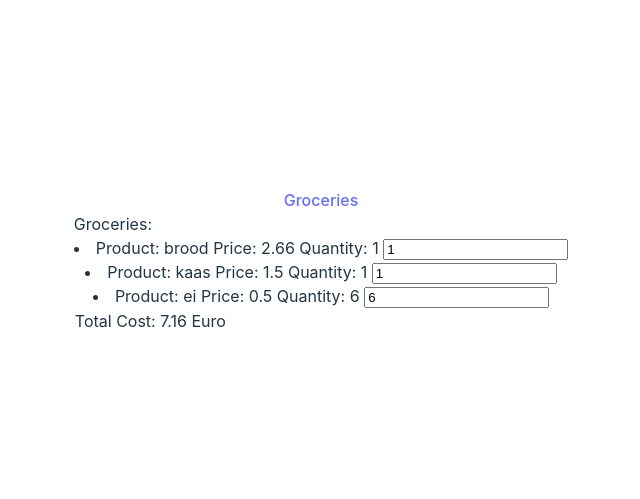
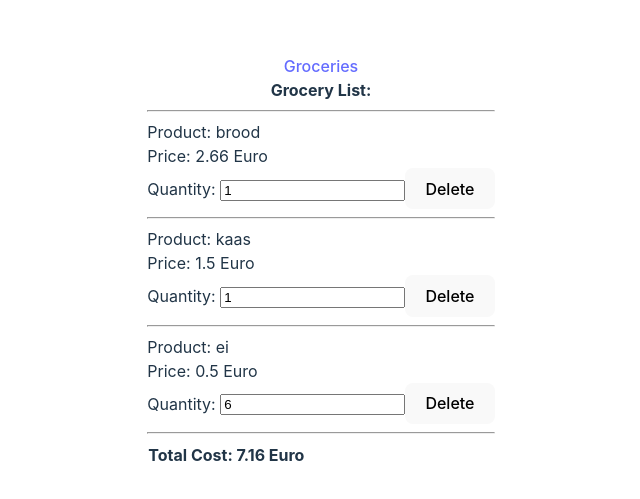
Before and after one commit to JornHardus/vueGroceriesRouter, a Vue app: page / in a window 1280 px wide. Shown: the part 139-638 px from the top of the page, without its empty margins (319-959 px from the left). Built offline with nearby package versions, Linux system fonts and the light colour scheme.

Commit message:
vueStore

```diff
--- a/src/pages/groceries/Overview.vue
+++ b/src/pages/groceries/Overview.vue
@@ -1,23 +1,53 @@
 <script setup>
 import { computed } from "vue";
-import groceries from "./../../data/groceries.js";
+import groceries from "/src/store/Groceries.js";
+import { deleteGrocery } from "/src/store/Groceries.js";
 
 const calculateTotal = computed(() => {
-  return groceries.reduce(
+  return groceries.value.reduce(
     (totalPrice, item) => totalPrice + item.Price * item.Quantity,
     0
   );
 });
+
+const deleteGroc = (groc) => {
+  deleteGrocery(groc);
+};
 </script>
+<style>
+.li {
+  text-align: left;
+}
+.header {
+  font-weight: bold;
+}
+</style>
 
 <template>
-  <tr>
-    Groceries:
-  </tr>
-  <li v-for="groc in groceries">
-    Product: {{ groc.Name }} Price: {{ groc.Price }} Quantity:
-    {{ groc.Quantity }}
+  <div class="header">
+    Grocery List:
+    <hr />
+  </div>
+
+  <div class="li" v-for="groc in groceries">
+    <tr>
+      Product:
+      {{
+        groc.Name
+      }}
+    </tr>
+    <tr>
+      Price:
+      {{
+        groc.Price
+      }}
+      Euro
+    </tr>
+    Quantity:
+
     <input type="number" v-model="groc.Quantity" />
-  </li>
-  <td>Total Cost: {{ calculateTotal }} Euro</td>
+    <button @click="deleteGroc(groc)">Delete</button>
+    <hr />
+  </div>
+  <td class="header">Total Cost: {{ calculateTotal }} Euro</td>
 </template>
--- /dev/null
+++ b/src/store/Groceries.js
@@ -0,0 +1,21 @@
+import { ref, computed } from "vue";
+
+// state
+const groceries = ref([
+  { Name: "brood", Price: 2.66, Quantity: 1 },
+  { Name: "kaas", Price: 1.5, Quantity: 1 },
+  { Name: "ei", Price: 0.5, Quantity: 6 },
+]);
+
+export default groceries;
+
+export const getAllGroceries = () => computed(() => groceries.value);
+export const getProductById = (id) => () =>
+  computed(() => groceries.value.find((grocery) => grocery.id == id));
+
+// Actions
+export const addGrocery = (groceryAdd) => groceries.value.push(groceryAdd);
+export const editGrocery = () => groceries.value.push();
+
+export const deleteGrocery = (i) =>
+  groceries.value.splice(groceries.value.indexOf(i), 1);
```
Also changed, not shown: src/components/GroceryForm.vue (added, +26 -0 lines).
